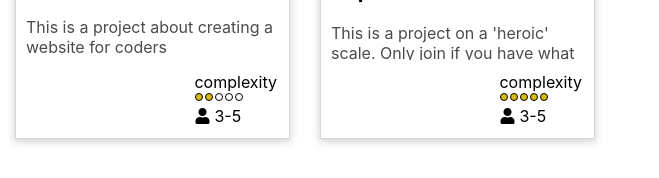
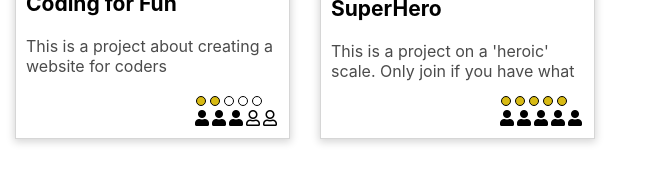
Before and after one commit to chingu-voyages/v8-geckos-team-15, a React (Create React App) app in the folder client/: page /projects in a window 1280 px wide. Shown: the part 258-436 px from the top of the page, without its empty margins (0-659 px from the left). Built offline with nearby package versions, Linux system fonts and the light colour scheme; no server answers; some icons are missing.

Commit message:
Dynamically render member

```diff
--- a/client/src/app/components/ProjectTile/ProjectTile.js
+++ b/client/src/app/components/ProjectTile/ProjectTile.js
@@ -1,6 +1,7 @@
 import React from "react";
 import "./project-tile.css";
 import ProjectTileLevel from "../projectTileLevel/ProjectTileLevel";
+import Members from "../members/Members";
 import Stack from "../projectTileStack/ProjectTileStack";
 
 const formatDescription = description =>
@@ -11,7 +12,8 @@ const ProjectTile = ({
   projectDescription,
   projectLevel,
   projectLanguages,
-  projectImage
+  projectImage,
+  projectMembers
 }) => {
   return (
     <>
@@ -32,13 +34,9 @@ const ProjectTile = ({
           </div>
           <div className="levelAndMembers">
             <div className="level">
-              complexity
               <ProjectTileLevel level={projectLevel} />
             </div>
-            <div className="members">
-              <i class="fas fa-user" />
-              3-5
-            </div>
+            <Members members={projectMembers} />
           </div>
         </div>
       </div>
--- a/client/src/app/components/ProjectTile/project-tile.css
+++ b/client/src/app/components/ProjectTile/project-tile.css
@@ -49,5 +49,5 @@
 }
 
 .members i {
-  margin-right: 5px;
+  margin-right: 2px;
 }
--- a/client/src/app/components/Projects/Projects.js
+++ b/client/src/app/components/Projects/Projects.js
@@ -9,6 +9,7 @@ const projects = [
     projectDescription: "This is a project about creating a website for coders",
     projectLevel: 2,
     projectLanguages: ["javascript", "react", "mongodb", "nodejs", "angularjs"],
+    projectMembers: 3,
     projectImage:
       "http://gundamevolve.com/wp-content/uploads/2018/08/gundam-build-fighters-wallpaper-800x340.png"
   },
@@ -18,6 +19,7 @@ const projects = [
       "This is a project on a 'heroic' scale. Only join if you have what it takes! s is a project on a 'heroic' scale. Only join if you have what it takes!",
     projectLevel: 5,
     projectLanguages: ["javascript", "css3", "html5", "webpack"],
+    projectMembers: 5,
     projectImage:
       "https://cnet4.cbsistatic.com/img/93e1i19Xfu42_Qu0B81j7s-p6s4=/1600x900/2019/03/14/c12c9e9d-e470-4020-a699-5c4be5509321/avengers-endgame-poster-og-social-crop.jpg"
   }
@@ -48,7 +50,8 @@ export function Projects() {
           projectDescription,
           projectLevel,
           projectLanguages,
-          projectImage
+          projectImage,
+          projectMembers
         }) => {
           return (
             <ProjectTile
@@ -57,6 +60,7 @@ export function Projects() {
               projectLevel={projectLevel}
               projectLanguages={projectLanguages}
               projectImage={projectImage}
+              projectMembers={projectMembers}
             />
           );
         }
--- a/client/src/app/components/Projects/projects.css
+++ b/client/src/app/components/Projects/projects.css
@@ -3,14 +3,3 @@
   flex-wrap: wrap;
   width: 100%;
 }
-
-.levelAndMembers {
-  display: flex;
-  flex-direction: column;
-  justify-content: center;
-}
-
-.level,
-.members {
-  margin: 2px;
-}
--- /dev/null
+++ b/client/src/app/components/members/Members.js
@@ -0,0 +1,34 @@
+import React from "react";
+
+const maxMembers = 5;
+
+const createFilled = num => {
+  const elem = <i class="fas fa-user" />;
+  const createArray = Array(num);
+  createArray.fill(elem);
+
+  return createArray;
+};
+
+const createNonFilled = num => {
+  const elem = <i class="far fa-user" />;
+  const createArray = Array(num);
+  createArray.fill(elem);
+
+  return createArray;
+};
+
+const Members = ({ members }) => {
+  const adjustedMembers = members < 6 ? members : 5;
+  const noFill = createNonFilled(maxMembers - adjustedMembers);
+  const filled = createFilled(adjustedMembers);
+
+  return (
+    <div className="members">
+      {filled}
+      {noFill}
+    </div>
+  );
+};
+
+export default Members;
--- a/client/src/app/components/projectTileLevel/project-tile-level.css
+++ b/client/src/app/components/projectTileLevel/project-tile-level.css
@@ -4,11 +4,11 @@
 
 .level-no-fill,
 .level-fill {
-  width: 8px;
-  height: 8px;
+  width: 10px;
+  height: 10px;
   background: transparent;
   border-radius: 100%;
-  margin: 1px;
+  margin: 2px;
   border: 1px solid black;
 }
 
```
